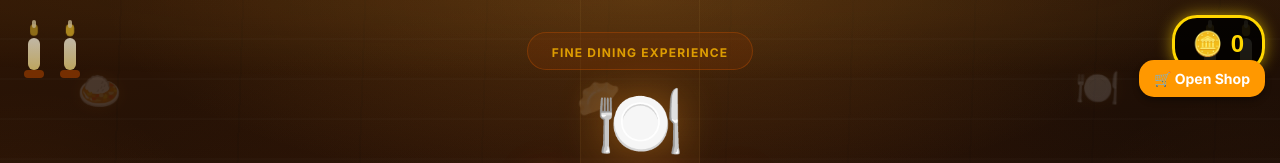
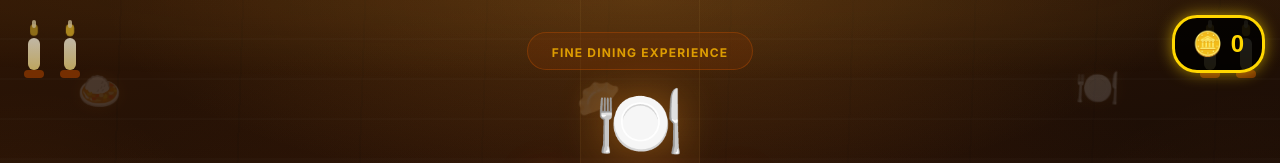
Before and after one commit to owais92928/food-sort-game, a plain HTML site: page index.html in a window 1280 px wide. Shown: the top 163 px of the page. Drawn offline with Linux system fonts and the light colour scheme.

Commit message:
Update index.html

```diff
--- a/index.html
+++ b/index.html
@@ -27,7 +27,6 @@
 <div style="position: fixed; top: 15px; right: 15px; font-family: Arial, sans-serif; font-size: 24px; font-weight: bold; color: #ffd700; background: rgba(0,0,0,0.85); padding: 8px 18px; border-radius: 25px; z-index: 999999; border: 3px solid #ffd700; box-shadow: 0 0 15px rgba(255,215,0,0.6); display: flex; align-items: center; gap: 8px; pointer-events: none;">
     <span>🪙</span> <span id="coin-count">0</span>
 </div>
-<button onclick="toggleShopMenu()" style="position: fixed; top: 60px; right: 15px; padding: 8px 15px; background: #ff9800; color: white; border: none; border-radius: 15px; font-weight: bold; font-size: 14px; cursor: pointer; box-shadow: 0 4px 6px rgba(0,0,0,0.3); z-index: 999999;">🛒 Open Shop</button>
 <script>
     // 1. Initialize Wallet and load saved coins from browser cache
     let coins = parseInt(localStorage.getItem("playerCoins")) || 0;
```
